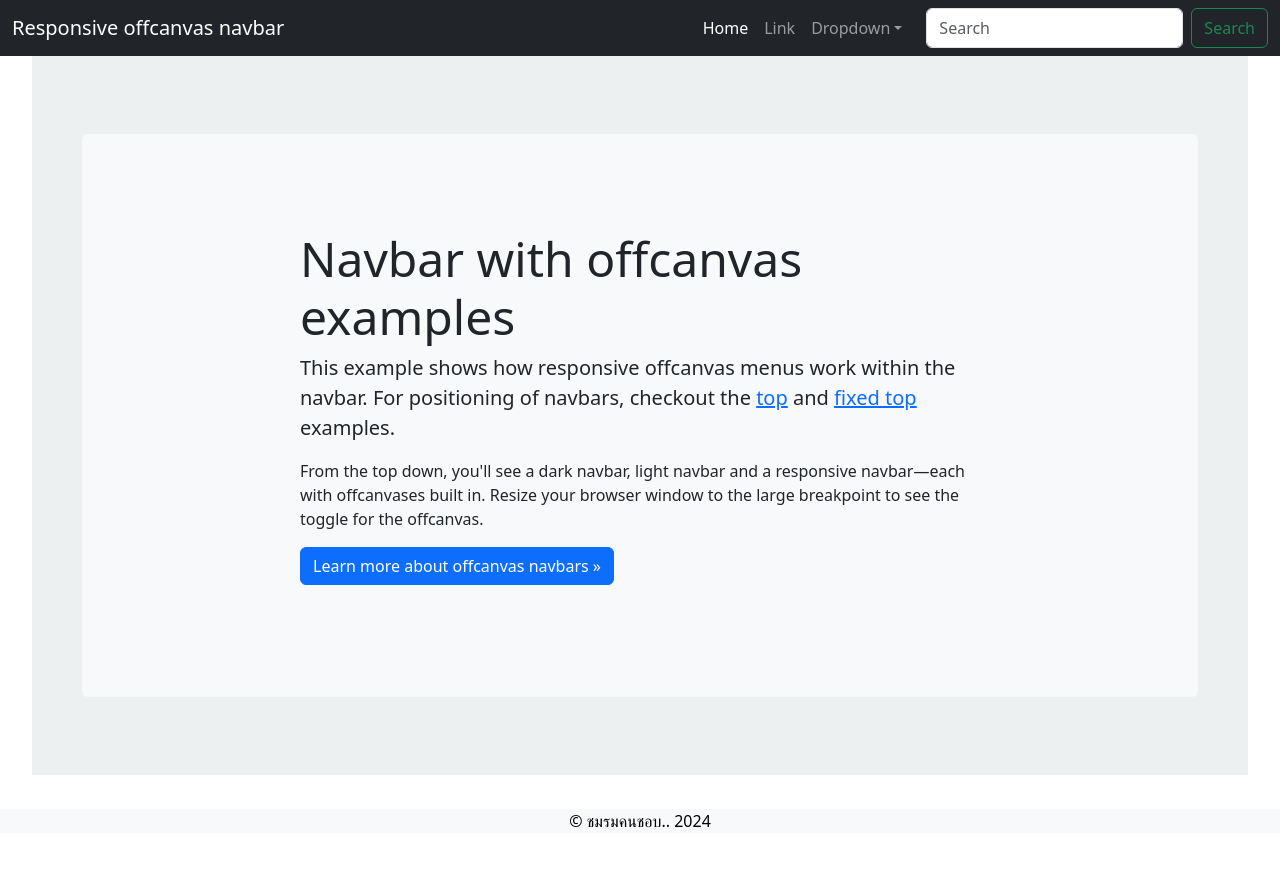
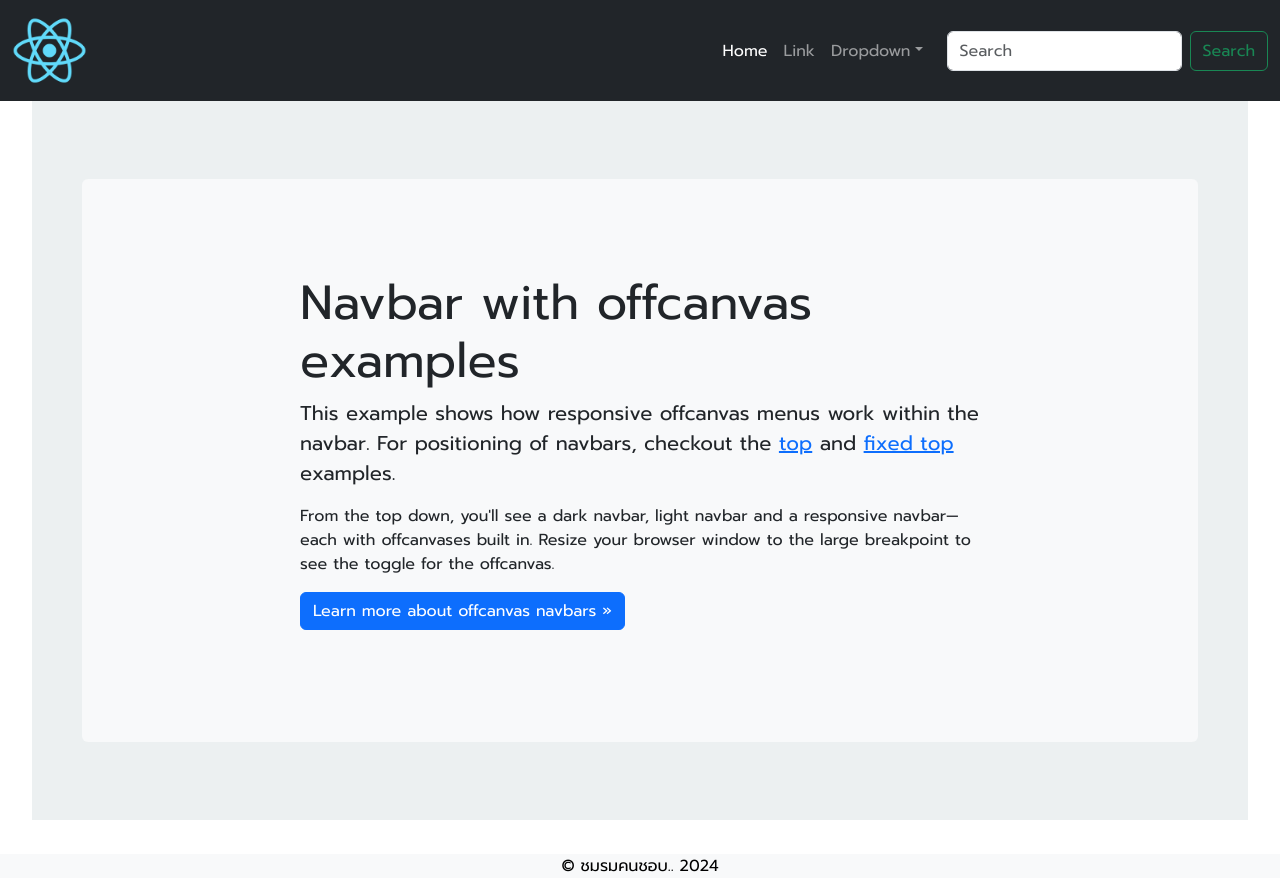
Before and after one commit to Chanin-Thunsiripattanatada/EcommerceWebsite_OnlineComputerShop_ReactRedux_SoftwareDesign, a React (Create React App) app: page / in a window 1280 px wide. Before the commit the page ends 833 px from the top, so only its background shows below. Built offline with nearby package versions, Linux system fonts and the light colour scheme.

Commit message:
Add Prompt font and logo

```diff
--- a/src/App.css
+++ b/src/App.css
@@ -45,8 +45,12 @@ body {
   padding-bottom: 58px;
   min-height: 100vh;
 }
-
+header {
+  font-family: Prompt;
+  font-size: 16px;
+}
 main {
+  font-family: Prompt;
   width: 95vw;
   margin: 0 auto;
   padding: 30px 15px;
@@ -55,6 +59,7 @@ main {
 }
 
 footer {
+  font-family: Prompt;
   background-color: #000000;
   color: #000000;
   position: absolute;
--- a/src/App.js
+++ b/src/App.js
@@ -8,26 +8,11 @@ import Content1 from './component/Content1';
 function App() {
   return (
     <div className="App">
-      {/* <header className="App-header">
-        <img src={logo} className="App-logo" alt="logo" />
-        <p>
-          Edit <code>src/App.js</code> and save to reload.
-        </p>
-        <a
-          className="App-link"
-          href="https://reactjs.org"
-          target="_blank"
-          rel="noopener noreferrer"
-        >
-          Learn React
-        </a>
-      </header> */}
-      <BrowserRouter>
-        <Header/>
-        <Content1/>
-        <Footer/>
-      </BrowserRouter>
-
+        <BrowserRouter>
+          <Header />
+          <Content1 />
+          <Footer />
+        </BrowserRouter>
     </div>
   );
 }
--- a/src/component/Footer.jsx
+++ b/src/component/Footer.jsx
@@ -1,5 +1,4 @@
 import React from "react";
-import '../App.css';
 const Footer = () => {
     return (
         <footer className="bg-body-tertiary text-center">
--- a/src/component/Header.jsx
+++ b/src/component/Header.jsx
@@ -1,16 +1,15 @@
 // Header.js
 import React from 'react';
 import 'bootstrap/dist/css/bootstrap.min.css';
-import 'bootstrap/dist/js/bootstrap.bundle.min.js'; // Ensure Bootstrap JavaScript is loaded
-import '../App.css';
 import { Link, Outlet } from "react-router-dom";
 
 const Header = () => {
   return (
     <>
+    <header>
     <nav className="navbar navbar-expand-lg navbar-dark bg-dark" aria-label="Offcanvas navbar large">
       <div className="container-fluid">
-        <Link className="navbar-brand" to="#">Responsive offcanvas navbar</Link>
+        <Link className="navbar-brand" to="#"><img src={require('../image/logo192.png')} width={"75px"} height={"75px"} alt="" /></Link>
         <button className="navbar-toggler" type="button" data-bs-toggle="offcanvas" data-bs-target="#offcanvasNavbar2" aria-controls="offcanvasNavbar2">
           <span className="navbar-toggler-icon"></span>
         </button>
@@ -49,6 +48,7 @@ const Header = () => {
         </div>
       </div>
     </nav>
+    </header>
     <Outlet/>
     </>
   );
```
Also changed, not shown: src/image/logo192.png (added), src/image/logo512.png (added).
